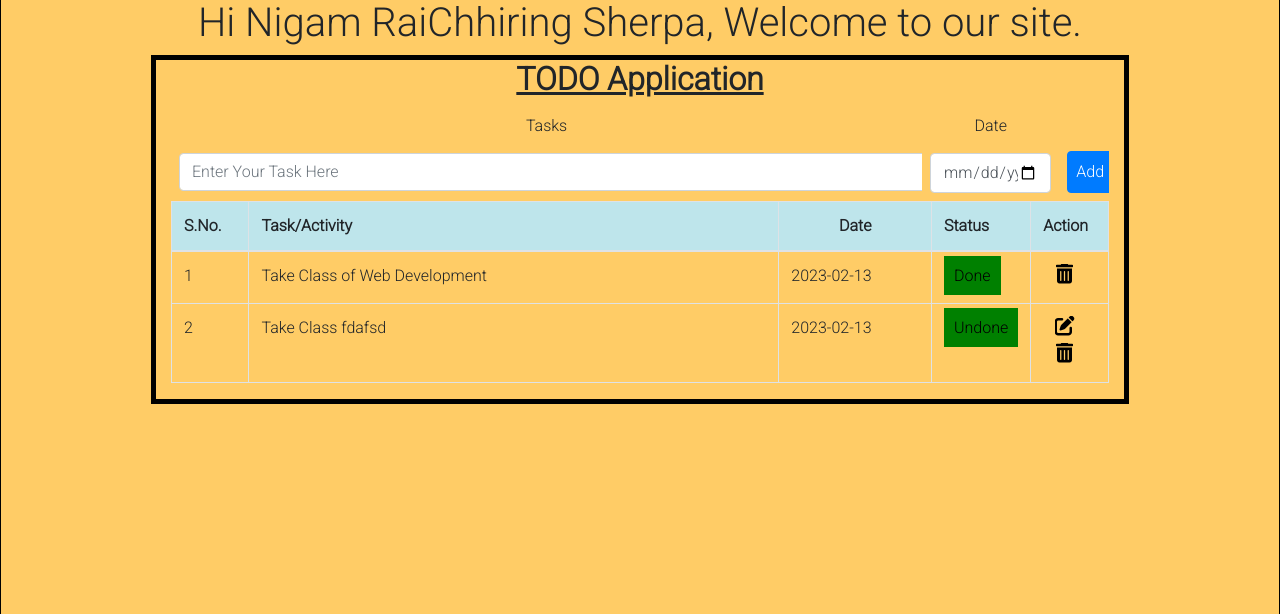
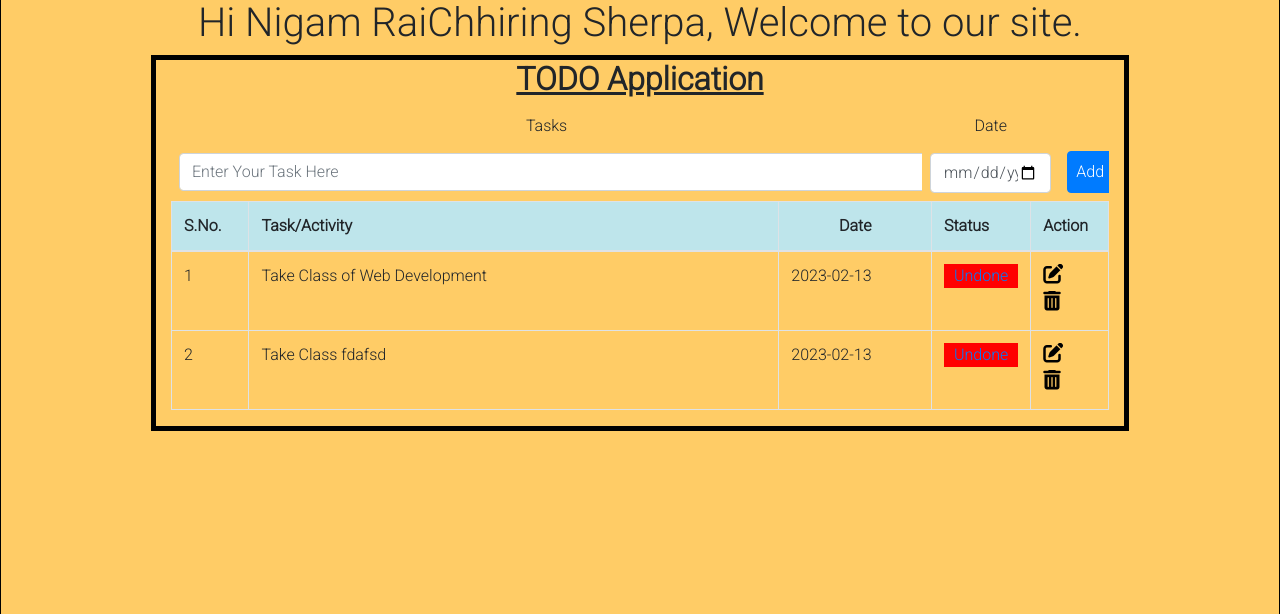
Before and after one commit to RaiNigam/todo1, a PHP site: page / in a window 1280 px wide. Shown: the part 187-801 px from the top of the page. Run offline with PHP 8.4, Linux system fonts and the light colour scheme; a user stored in the database is signed in; data comes from the database, SQL or seed files in the repository; some libraries are stand-ins or nearby versions.

Commit message:
some changes made

```diff
--- a/css/styling.css
+++ b/css/style.css
@@ -85,3 +85,14 @@
     padding: 185px 150px;
     border: 1px solid black;
 }
+.statusDone{
+    background-color: greenyellow;
+    padding:10px;
+    text-decoration: none;overflow-y: hidden;
+
+    height:fit-content;
+}
+.statusUndone{
+    padding:10px;
+    background-color: red;
+}
--- a/index.php
+++ b/index.php
@@ -21,7 +21,7 @@ include('db.php');
     <link href="https://fonts.googleapis.com/css2?family=Roboto:wght@300&display=swap"
            rel="stylesheet">
     <link rel="stylesheet" href="css/bootstrap.min.css">
-    <link rel="stylesheet" href="css/styling.css">
+    <link rel="stylesheet" href="style.css?v=<?php echo time(); ?>">
 
     <title>Todo</title>
 </head>
@@ -84,7 +84,7 @@ include('db.php');
       <tbody>
       <?php
             	require 'db.php';
-              $query = $conn->query("SELECT * FROM `tbl_task` ORDER BY `id` ASC");
+              $query = $conn->query("SELECT * FROM `tbl_task`");
               $count = 1;
               while($fetch = $query->fetch_array()){
             ?>
@@ -92,20 +92,25 @@ include('db.php');
               <td><?php echo $count++?></td>
               <td><?php echo $fetch['task']?></td>
               <td><?php echo $fetch['date']?></td>
-              <td> <a href="" style="padding:10px;cursor:pointer;background-color:green;text-decoration:none;color:black;"><?php echo $fetch['status']?></a></td>
+              <td><?php if ($fetch['status']==1){
+                echo '<p><a class="statusDone" href="status.php?id='.$fetch['id'].'&status=0">Done</a></p>';
+              }else{
+                echo '<p><a class="statusUndone" href="status.php?id='.$fetch['id'].'&status=1">Undone</a></p>';
+              }
+              ?></td>
 
 
               <td>
-              <center>
+
 							<?php
 
-								if($fetch['status'] != "Done"){
+								if($fetch['status'] != 1){
 									echo
 									'<a href="update_task.php?id='.$fetch['id'].'" ><i class="fa-solid fa-pen-to-square edited" title="edit"></i></a>';
 								}
 							?>
 							 <a href="delete.php?id=<?php echo $fetch['id']?>" onclick="return confirm('Are you sure?')"><i class="fa-solid fa-trash-can deleted" title="delete"></i></a>
-						</center>
+
 					</td>
 				</tr>
 				<?php
@@ -119,5 +124,7 @@ include('db.php');
 
 </body>
 
-<!-- <script src="js/bootstrap.bundle.min.js"></script> -->
+
+
+
 </html>
--- a/logout.php
+++ b/logout.php
@@ -1,4 +1,5 @@
 <?php
+session_start();
 session_destroy();
 header('Location:login.php');
 ?>
```
Also changed, not shown: delete.php (+12 -0 lines), login.php (+6 -2 lines), resubmit.php (deleted, +0 -22 lines), status.php (added, +12 -0 lines), update_task.php (+11 -0 lines).
